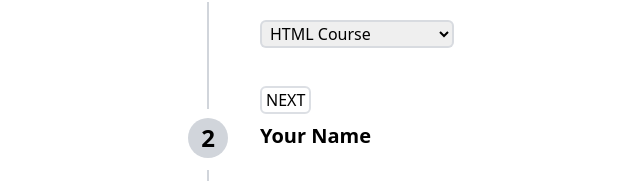
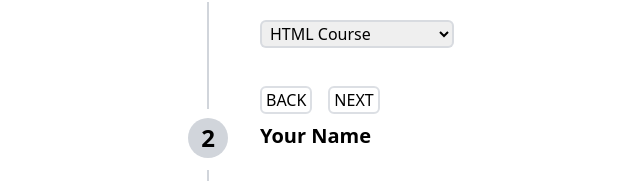
Before and after one commit to Mnigos/conditional-form, a Next.js app: page / in a window 1280 px wide. Shown: the part 158-341 px from the top of the page, without its empty margins (260-900 px from the left). Built offline with nearby package versions, Linux system fonts and the light colour scheme.

Commit message:
fix(Form): solve issue with back button

```diff
--- a/components/Form.tsx
+++ b/components/Form.tsx
@@ -4,6 +4,12 @@
 import FormElement from './FormElement'
 
 import { FormContext } from '~/providers/FormProvider'
+import { FormState } from '~/interfaces'
+import { initialFormValues } from '~/utils'
+
+interface FormStateWithIndex extends FormState {
+  [key: string]: string | string[]
+}
 
 const HTMLCourse = 'HTML Course'
 const ReactCourse = 'React Course'
@@ -44,7 +50,19 @@
   })()
 
   const goToNextStep = () => setStep(step => step + 1)
-  const goToBackStep = () => setStep(step => step - 1)
+  const goToBackStep = (name: string) => {
+    clearValue(name)
+
+    setStep(step => step - 1)
+  }
+
+  function clearValue(name: string) {
+    const formValuesCopy: FormStateWithIndex = { ...formValues }
+
+    formValuesCopy[name] = (initialFormValues() as FormStateWithIndex)[name]
+
+    updateFormValues(formValuesCopy as FormState)
+  }
 
   function handleSelectChange(event: ChangeEvent<HTMLSelectElement>): void {
     updateFormValues({
@@ -132,7 +150,11 @@
               checkbox={element.checkbox}
               options={element.options}
               goToNextStep={element.goToNextStep}
-              goToBackStep={element.goToBackStep}
+              goToBackStep={() =>
+                element.goToBackStep
+                  ? element.goToBackStep(element.name)
+                  : undefined
+              }
             />
           </CSSTransition>
         )
```
